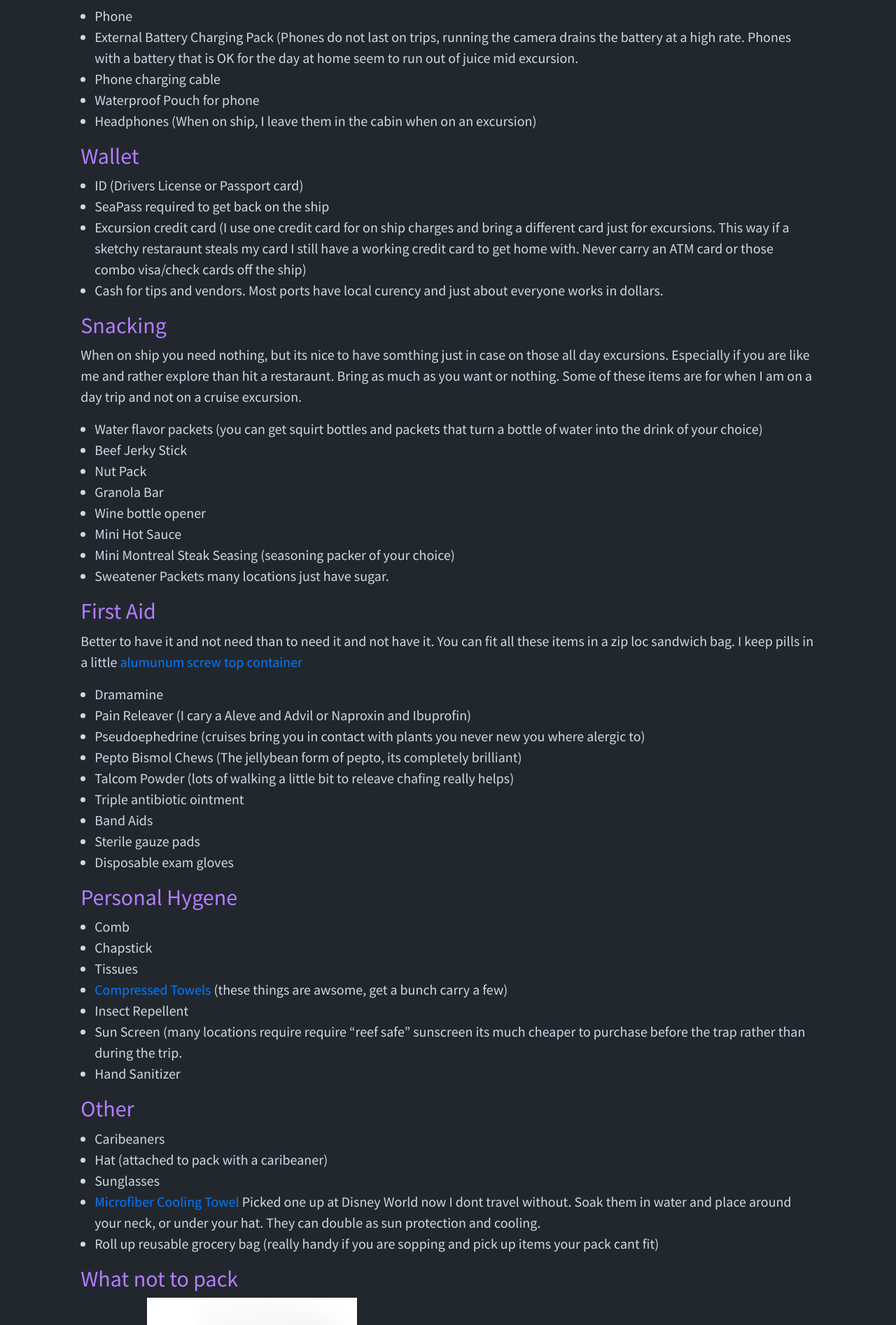
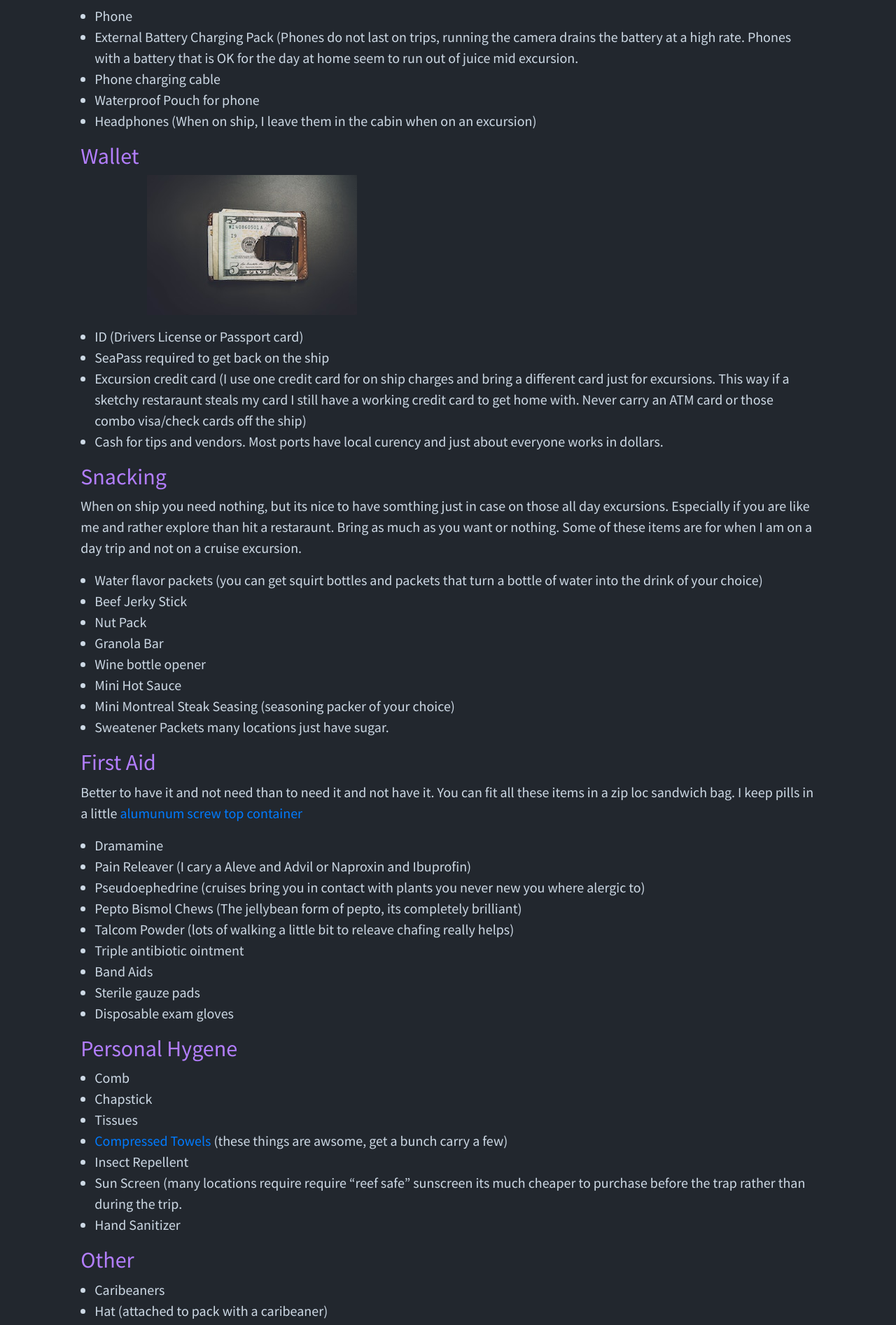
Before and after one commit to mjh2901/mikehathaway.com, a Jekyll site: the page built from _posts/2023-09-09-cruise-day-bag.md, in a window 1280 px wide. Shown: the part 2186-4079 px from the top of the page at 70% size. Built offline with Jekyll 4.4.1, drawn with Linux system fonts in a browser that asks for light colours.

Commit message:
Update 2023-09-09-cruise-day-bag.md

```diff
--- a/_posts/2023-09-09-cruise-day-bag.md
+++ b/_posts/2023-09-09-cruise-day-bag.md
@@ -46,6 +46,7 @@ If you want to go cheap you can use [silicon bottle holders](https://www.amazon.
 - Headphones (When on ship, I leave them in the cabin when on an excursion)
 
 ## Wallet
+![wallet.jpg]({{site.baseurl}}/assets/img/posts/travel/wallet.jpg)
 - ID (Drivers License or Passport card)
 - SeaPass required to get back on the ship
 - Excursion credit card (I use one credit card for on ship charges and bring a different card just for excursions.  This way if a sketchy restaraunt steals my card I still have a working credit card to get home with.  Never carry an ATM card or those combo visa/check cards off the ship)
@@ -94,6 +95,7 @@ Better to have it and not need than to need it and not have it.  You can fit all
 
 ## What not to pack
 ![knife]({{site.baseurl}}/assets/img/posts/travel/knife.jpg)
+
 This is a new section specific for cruises... and Disneyland.  There are items I cary every day that I make sure to remove before traveling.  Double check for stuff like this, you dont want to dump something that has meaning to you at a security check point.
 
 - Pocket Knife (this is why I cary a seperate whine / bottle opener)
```
